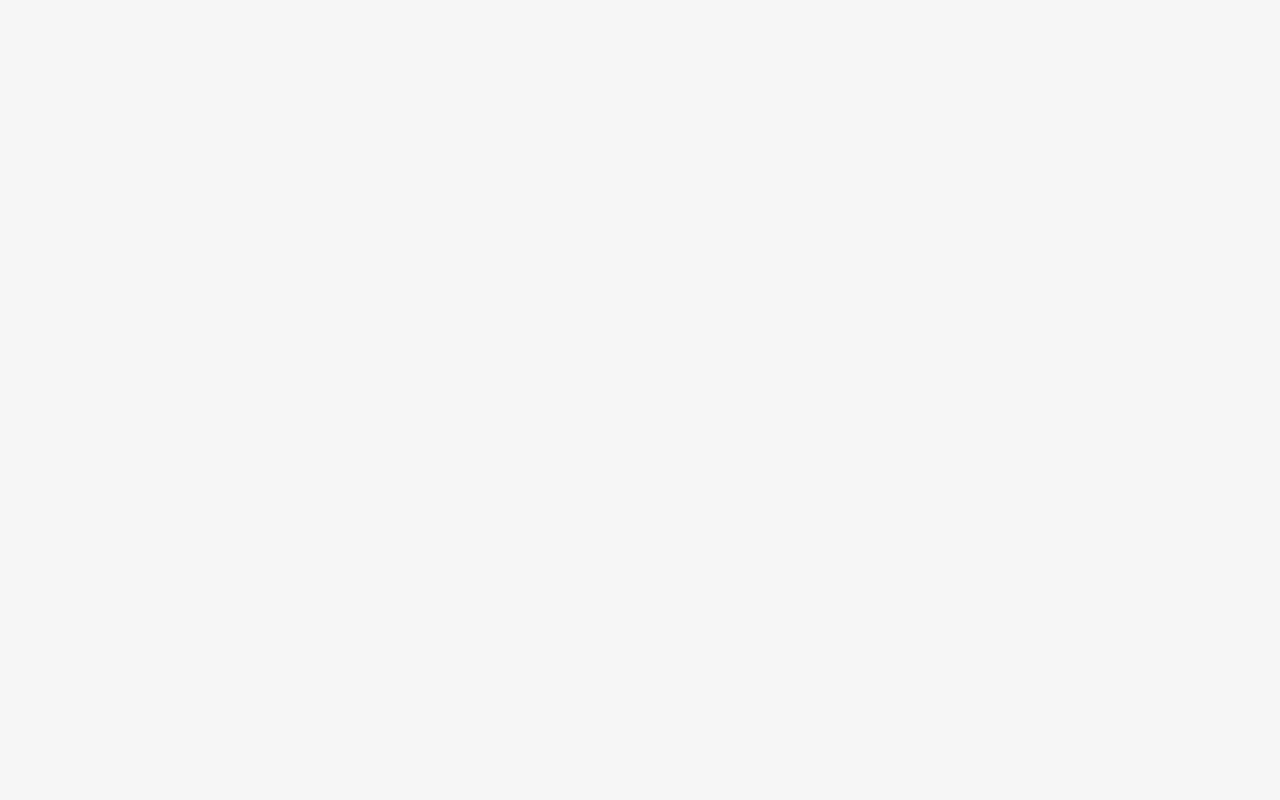
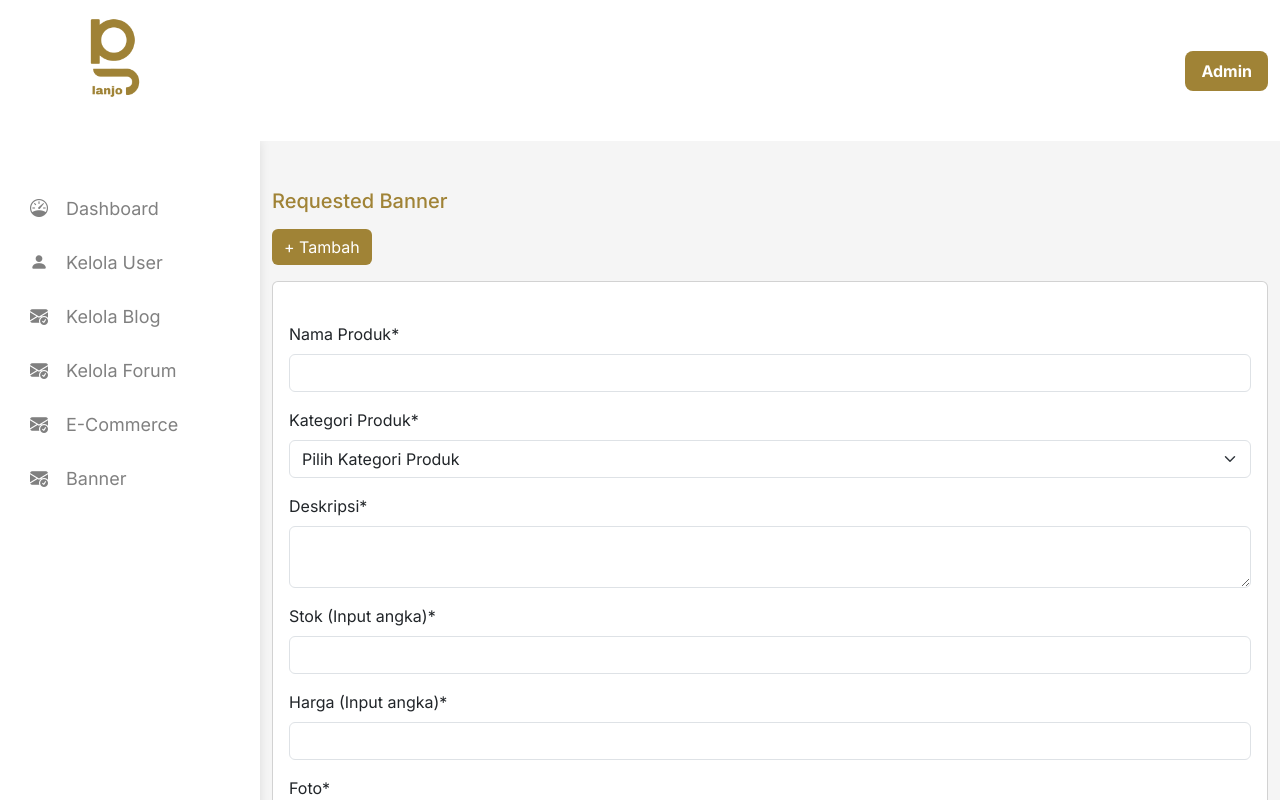
Before and after one commit to daffamuliya/balanjo, a React (Create React App) app in the folder client/: page /admin/upload-banner in a window 1280 px wide. Before the commit this address had no page. Shown: the top 800 px of the page. Built offline with nearby package versions, Linux system fonts and the light colour scheme.

Commit message:
form upload banner

```diff
--- a/client/src/App.js
+++ b/client/src/App.js
@@ -30,6 +30,7 @@ import {
   PesananSeller,
   ProductSeller,
   UploadProduk,
+  TambahBanner,
 } from './pages';
 
 export default class App extends Component {
@@ -59,6 +60,7 @@ export default class App extends Component {
             <Route path="/admin/forum" element={<KelolaForum />} />
             <Route path="/admin/user" element={<KelolaUser />} />
             <Route path="/admin/banner" element={<RequestedBanner />} />
+            <Route path="/admin/upload-banner" element={<TambahBanner />} />
             <Route path="/user/akun" element={<AkunDetails />} />
             <Route path="/user/blog" element={<KelolaBlogUser />} />
             <Route path="/user/forum" element={<KelolaForumUser />} />
--- a/client/src/pages/Admin/Dashboard.js
+++ b/client/src/pages/Admin/Dashboard.js
@@ -46,9 +46,9 @@ const Dashboard = () => {
       <div className="main">
         <Sidebar />
         <div className="container mt-5">
-          <h3 className="title" style={{ color: '#A08336', fontWeight: 'bold' }}>
+          <h5 className="title" style={{ color: '#A08336' }}>
             Dashboard
-          </h3>
+          </h5>
           <MDBRow className="mt-3 justify-content-center">
             <MDBCol md={3} xs={2} className="ms-auto">
               <Card>
--- a/client/src/pages/Admin/KelolaBlog.js
+++ b/client/src/pages/Admin/KelolaBlog.js
@@ -76,9 +76,9 @@ const KelolaBlog = () => {
       <div className="main">
         <Sidebar />
         <div className="container mt-5">
-          <h3 className="title" style={{ color: '#A08336', fontWeight: 'bold' }}>
+          <h5 className="title" style={{ color: '#A08336' }}>
             Kelola Blog
-          </h3>
+          </h5>
           <Card>
             <Card.Body>
               {' '}
--- a/client/src/pages/Admin/KelolaEcommerce.js
+++ b/client/src/pages/Admin/KelolaEcommerce.js
@@ -26,9 +26,9 @@ const KelolaEcommerce = () => {
       <div className="main">
         <Sidebar />
         <div className="container mt-5 ">
-          <h3 className="title" style={{ color: '#A08336', fontWeight: 'bold' }}>
+          <h5 className="title" style={{ color: '#A08336' }}>
             Transaction History
-          </h3>
+          </h5>
           <Card>
             <Card.Body>
               {' '}
--- a/client/src/pages/Admin/KelolaForum.js
+++ b/client/src/pages/Admin/KelolaForum.js
@@ -78,9 +78,9 @@ export const KelolaForum = () => {
       <div className="main">
         <Sidebar />
         <div className="container mt-5">
-          <h3 className="title" style={{ color: '#A08336', fontWeight: 'bold' }}>
+          <h5 className="title" style={{ color: '#A08336' }}>
             Kelola Forum
-          </h3>
+          </h5>
           <Card>
             <Card.Body>
               {' '}
--- a/client/src/pages/Admin/KelolaUser.js
+++ b/client/src/pages/Admin/KelolaUser.js
@@ -67,9 +67,9 @@ const KelolaUser = () => {
       <div className="main">
         <Sidebar />
         <div className="container mt-5">
-          <h3 className="title" style={{ color: '#A08336', fontWeight: 'bold' }}>
-            User
-          </h3>
+          <h5 className="title" style={{ color: '#A08336' }}>
+            Kelola User
+          </h5>
           <Card>
             <Card.Body>
               {' '}
@@ -125,21 +125,26 @@ const KelolaUser = () => {
                         </div> */}
                         <div className="row gx-4 gx-lg-5 h-100 align-items-center justify-content">
                           <div className="col-lg-12 ">
-                            <p style={{ color: 'black', marginTop: '5px', textAlign: 'justify', fontSize: '18px' }}>
+                            <p style={{ color: 'black', marginTop: '5px', textAlign: 'justify', fontSize: '16px' }}>
                               Nama Lengkap : <br /> {detail.name}
-                            </p>
-                            <p style={{ color: 'black', marginTop: '5px', textAlign: 'justify', fontSize: '18px' }}>
+                            </p>{' '}
+                            <hr />
+                            <p style={{ color: 'black', marginTop: '5px', textAlign: 'justify', fontSize: '16px' }}>
                               Username : <br /> {detail.username}
-                            </p>
-                            <p style={{ color: 'black', marginTop: '5px', textAlign: 'justify', fontSize: '18px' }}>
+                            </p>{' '}
+                            <hr />
+                            <p style={{ color: 'black', marginTop: '5px', textAlign: 'justify', fontSize: '16px' }}>
                               Email : <br /> {detail.email}
-                            </p>
-                            <p style={{ color: 'black', marginTop: '5px', textAlign: 'justify', fontSize: '18px' }}>
+                            </p>{' '}
+                            <hr />
+                            <p style={{ color: 'black', marginTop: '5px', textAlign: 'justify', fontSize: '16px' }}>
                               No Handphone : <br /> {detail.no_telp}
-                            </p>
-                            <p style={{ color: 'black', marginTop: '5px', textAlign: 'justify', fontSize: '18px' }}>
+                            </p>{' '}
+                            <hr />
+                            <p style={{ color: 'black', marginTop: '5px', textAlign: 'justify', fontSize: '16px' }}>
                               Alamat : <br /> {detail.alamat}
-                            </p>
+                            </p>{' '}
+                            <hr />
                           </div>
                         </div>
                       </MDBContainer>
--- a/client/src/pages/Admin/RequestedBanner.js
+++ b/client/src/pages/Admin/RequestedBanner.js
@@ -1,20 +1,25 @@
-import React, { Component } from 'react';
+import React from 'react';
 import AdminNavbar from '../../components/AdminNavbar';
 import Card from 'react-bootstrap/Card';
 import Sidebar from '../../components/Sidebar';
 import Table from 'react-bootstrap/Table';
+import { MDBCol } from 'mdb-react-ui-kit';
 
-export default class Landing extends Component {
-  render() {
+const RequestedBanner = () => {
   return (
     <div>
       <AdminNavbar />
       <div className="main">
         <Sidebar />
         <div className="container mt-5">
-            <h3 className="title" style={{ color: '#A08336', fontWeight: 'bold' }}>
-              Daftar Request Banner
-            </h3>
+          <h5 className="title" style={{ color: '#A08336' }}>
+            Requested Banner
+          </h5>
+          <MDBCol size="2" className="mt-3 mb-3">
+            <a href="upload-banner" className="btn btn-primary" style={{ backgroundColor: '#A08336', fontSize: '16px', maxWidth: '158px', maxHeight: '42px', textAlign: 'center', border: 'black', display: 'inline-block' }}>
+              + Tambah
+            </a>
+          </MDBCol>
           <Card>
             <Card.Body>
               {' '}
@@ -64,5 +69,6 @@ export default class Landing extends Component {
       </div>
     </div>
   );
-  }
-}
+};
+
+export default RequestedBanner;
--- /dev/null
+++ b/client/src/pages/Admin/TambahBanner.js
@@ -0,0 +1,148 @@
+import React, { useState, useEffect } from 'react';
+import AdminNavbar from '../../components/AdminNavbar';
+import Card from 'react-bootstrap/Card';
+import Sidebar from '../../components/Sidebar';
+import CardBody from 'react-bootstrap/esm/CardBody';
+import { MDBCol } from 'mdb-react-ui-kit';
+import axios from 'axios';
+import { useNavigate } from 'react-router-dom';
+import swal from 'sweetalert';
+
+const TambahBanner = () => {
+  const [id_penjual] = useState('2');
+  const [id_kategori, setKategori] = useState('');
+  const [nama, setNama] = useState('');
+  const [deskripsi, setDeskripsi] = useState('');
+  const [harga, setHarga] = useState('');
+  const [stok, setStok] = useState('');
+  const [file, setFile] = useState('');
+
+  const loadImage = (e) => {
+    const image = e.target.files[0];
+    setFile(image);
+  };
+
+  const navigate = useNavigate();
+  useEffect(() => {}, []);
+
+  const saveProduk = async (e) => {
+    e.preventDefault();
+    const formData = new FormData();
+    formData.append('id_penjual', id_penjual);
+    formData.append('id_kategori', id_kategori);
+    formData.append('nama', nama);
+    formData.append('deskripsi', deskripsi);
+    formData.append('file', file);
+    formData.append('harga', harga);
+    formData.append('stok', stok);
+
+    try {
+      const response = await axios.post('http://localhost:3000/marketplace/addProduk', formData, {
+        headers: {
+          'Content-Type': 'multipart/form-data',
+        },
+      });
+      if (response.status === 200) {
+        swal({
+          icon: 'success',
+          title: 'Success',
+          text: 'Produk berhasil di upload!',
+        }).then(() => {
+          navigate('/seller/product');
+        });
+      } else {
+        throw new Error('Gagal mengunggah produk');
+      }
+    } catch (error) {
+      console.log(error);
+      swal({
+        icon: 'error',
+        title: 'Error',
+        text: 'Gagal mengunggah produk. Silakan coba lagi.',
+      });
+    }
+  };
+
+  return (
+    <div>
+      <AdminNavbar />
+      <div className="main">
+        <Sidebar />
+        <div className="container mt-5">
+          <h5 className="title" style={{ color: '#A08336' }}>
+            Requested Banner
+          </h5>
+          <MDBCol size="2" className="mt-3 mb-3">
+            <a href="upload-produk" className="btn btn-primary" style={{ backgroundColor: '#A08336', fontSize: '16px', maxWidth: '158px', maxHeight: '42px', textAlign: 'center', border: 'black', display: 'inline-block' }}>
+              + Tambah
+            </a>
+          </MDBCol>
+          <Card>
+            <CardBody>
+              {' '}
+              <div class="row">
+                <div class="col-12 mb-4 mt-4">
+                  <form onSubmit={saveProduk}>
+                    <div class="mb-3">
+                      <label for="exampleInputEmail1" class="form-label">
+                        Nama Produk*
+                      </label>
+                      <input type="text" value={nama} onChange={(e) => setNama(e.target.value)} class="form-control" id="exampleInputEmail1" aria-describedby="emailHelp" required />
+                    </div>
+                    <div className="mb-3 ">
+                      <label htmlFor="exampleInputPassword1" className="form-label">
+                        Kategori Produk*
+                      </label>
+                      <select className="form-select" aria-label="Default select example" placeholder="Select size" required value={id_kategori} onChange={(e) => setKategori(e.target.value)}>
+                        <option selected>Pilih Kategori Produk</option>
+                        <option value="1">Aksesoris</option>
+                        <option value="2">Pakaian</option>
+                        <option value="3">Makanan</option>
+                        <option value="4">Minuman</option>
+                        <option value="5">Herbal</option>
+                        <option value="6">Kreatif</option>
+                        <option value="7">Jasa</option>
+                        <option value="8">Lainnya</option>
+                      </select>
+                    </div>
+                    <div class="mb-3">
+                      <label for="exampleInputPassword1" class="form-label">
+                        Deskripsi*
+                      </label>
+                      <textarea value={deskripsi} onChange={(e) => setDeskripsi(e.target.value)} class="form-control" id="floatingTextarea" required></textarea>
+                    </div>
+                    <div class="mb-3">
+                      <label for="exampleInputPassword1" class="form-label">
+                        Stok (Input angka)*
+                      </label>
+                      <input type="number" value={stok} onChange={(e) => setStok(e.target.value)} class="form-control" id="exampleInputEmail1" aria-describedby="emailHelp" required />
+                    </div>
+
+                    <div class="mb-3">
+                      <label for="exampleInputPassword1" class="form-label">
+                        Harga (Input angka)*
+                      </label>
+                      <input type="number" value={harga} onChange={(e) => setHarga(e.target.value)} class="form-control" id="exampleInputEmail1" aria-describedby="emailHelp" required />
+                    </div>
+
+                    <div class="mb-3">
+                      <label class="form-label" for="customFile">
+                        Foto*
+                      </label>
+                      <input type="file" onChange={loadImage} class="form-control" id="customFile" required />
+                    </div>
+                    <button type="submit" class="btn btn-primary" style={{ backgroundColor: '#A08336', fontSize: '16px', maxWidth: '158px', maxHeight: '42px', textAlign: 'center', border: 'black', float: 'right' }}>
+                      + Tambah
+                    </button>
+                  </form>
+                </div>
+              </div>
+            </CardBody>
+          </Card>
+        </div>
+      </div>
+    </div>
+  );
+};
+
+export default TambahBanner;
--- a/client/src/pages/index.js
+++ b/client/src/pages/index.js
@@ -27,6 +27,7 @@ import DashboardSeller from './User/Seller/DashboardSeller';
 import PesananSeller from './User/Seller/PesananSeller';
 import ProductSeller from './User/Seller/ProductSeller';
 import UploadProduk from './User/Seller/UploadProduct';
+import TambahBanner from './Admin/TambahBanner';
 
 export {
   Login,
@@ -58,4 +59,5 @@ export {
   PesananSeller,
   ProductSeller,
   UploadProduk,
+  TambahBanner,
 };
```
Lines whose indentation alone changed are shown as unchanged.
